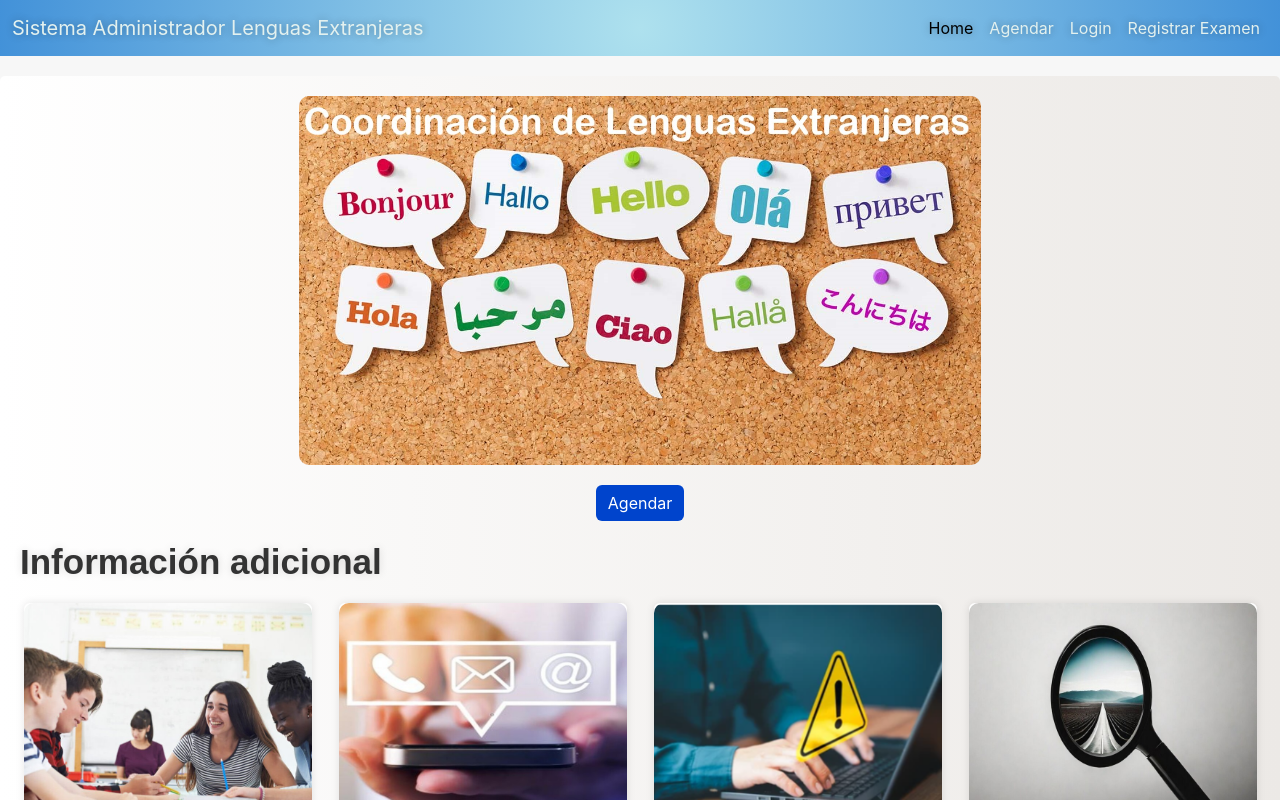
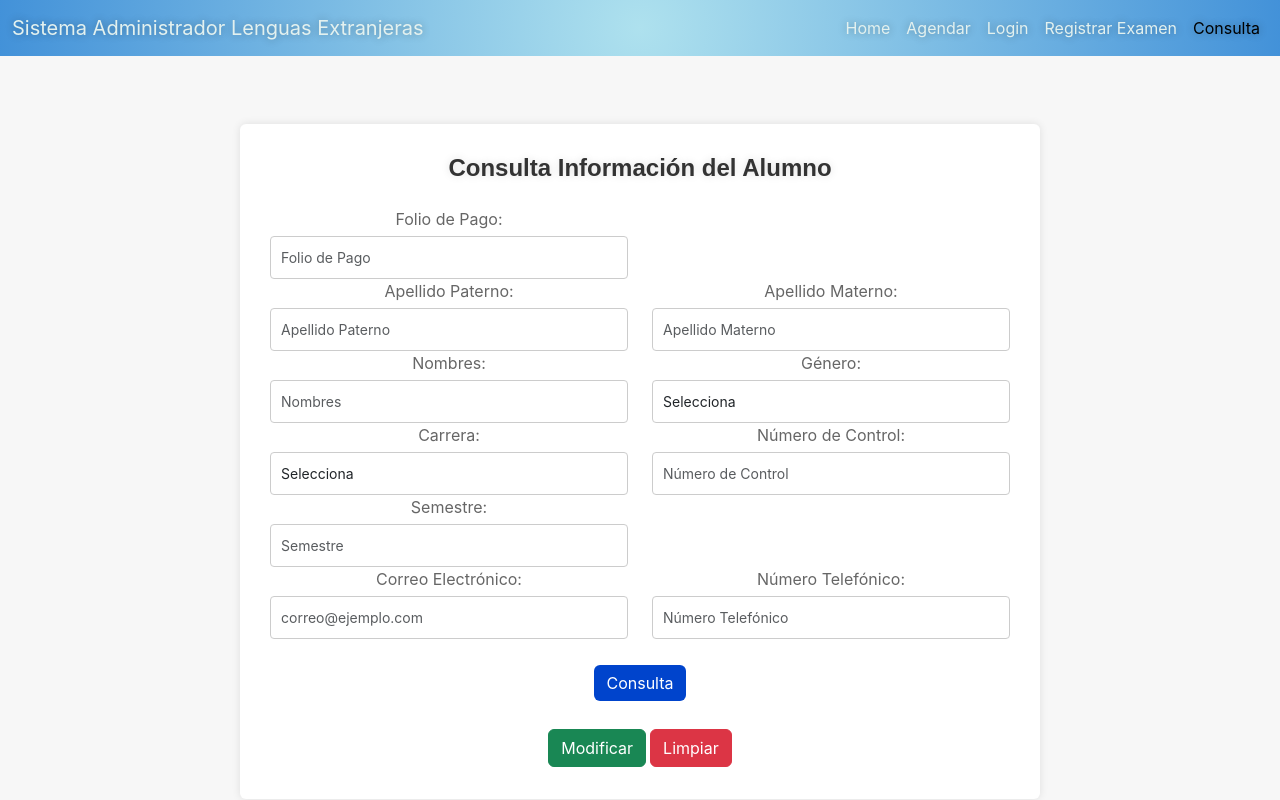
Before and after one commit to Mijimenez9/Test3, a React (Create React App) app in the folder client/: page /Consulta in a window 1280 px wide. Before the commit this address led to /. Shown: the top 800 px of the page. Built offline with nearby package versions, Linux system fonts and the light colour scheme.

Commit message:
se creo el componente Consulta
se creo componente consulta , conectao con axio, modificar logica de botones solamente

```diff
--- a/client/src/App.js
+++ b/client/src/App.js
@@ -6,6 +6,7 @@ import Registro from './Components/registro';
 import './App.css';
 import LoginScreen from './Components/LoginScreen';
 import RegistroExamen from './Components/RegistroExamen';
+import Consulta from './Components/Consulta';
 
 function App() {
   return (
@@ -17,6 +18,8 @@ function App() {
         <Route path='/Registro' element={<Registro></Registro> }></Route>
         <Route path='/*' element={<Navigate to='/' />}></Route>
         <Route path='/RegistroExamen' element={<RegistroExamen></RegistroExamen>} ></Route>
+
+        <Route path='/Consulta' element={<Consulta/>} ></Route>
         <Route path='/LoginScreen' element={<LoginScreen></LoginScreen> }></Route>
       </Routes>
 
--- /dev/null
+++ b/client/src/Components/Consulta.js
@@ -0,0 +1,255 @@
+import React, { useState } from "react";
+import Axios from "axios";
+import { Container, Card, Form, Button, Row, Col } from "react-bootstrap";
+import "./registro.css";
+
+const Consulta = () => {
+    const [formValues, setFormValues] = useState({
+      apellidoPaterno: "",
+      apellidoMaterno: "",
+      nombres: "",
+      genero: "",
+      folioPago: "",
+      carrera: "",
+      numControl: "",
+      semestre: "",
+      email: "",
+      telefono: "",
+    });
+
+    const [isConsultaDisabled, setIsConsultaDisabled] = useState(false); // Cambiado a false
+    const [isModificarEnabled, setIsModificarEnabled] = useState(true); // Cambiado a true
+
+    const handleInputChange = (e) => {
+      const { id, value } = e.target;
+      setFormValues((prevState) => ({
+        ...prevState,
+        [id]: value,
+      }));
+    };
+
+    const handleSubmit = async (e) => {
+      e.preventDefault();
+
+      // Validar si el campo de folio está vacío
+      if (!formValues.folioPago) {
+        alert("Por favor, ingrese un folio antes de enviar el formulario.");
+        return;
+      }
+
+      try {
+        const response = await Axios.get(`http://localhost:3307/buscarFolio?folioPago=${formValues.folioPago}`);
+
+        if (response.data) {
+          setFormValues(prevState => ({
+            ...prevState,
+            apellidoPaterno: response.data.apellido_paterno,
+            apellidoMaterno: response.data.apellido_materno,
+            nombres: response.data.nombre,
+            carrera: response.data.carrera,
+            email: response.data.correo_electronico,
+            telefono: response.data.telefono,
+            genero: response.data.sexo,
+            numControl: response.data.numero_control,
+          }));
+          setIsConsultaDisabled(true);
+          setIsModificarEnabled(true);
+        } else {
+          alert("FOLIO NO ENCONTRADO");
+        }
+      } catch (error) {
+        console.error("Error al buscar el folio:", error);
+      }
+    };
+
+    const handleModify = () => {
+      setIsConsultaDisabled(false);
+      setIsModificarEnabled(false);
+    };
+
+    const handleCancel = () => {
+      setFormValues({
+        apellidoPaterno: "",
+        apellidoMaterno: "",
+        nombres: "",
+        genero: "",
+        folioPago: "",
+        carrera: "",
+        numControl: "",
+        semestre: "",
+        email: "",
+        telefono: "",
+      });
+      setIsConsultaDisabled(true);
+      setIsModificarEnabled(false);
+    };
+
+  return (
+    <Container className="my-5">
+      <Card>
+        <Card.Body>
+          <h2 className="text-center mb-4">Consulta Información del Alumno</h2>
+          <Form onSubmit={handleSubmit}>
+            <Row>
+              <Col md={6}>
+                <Form.Group controlId="folioPago">
+                  <Form.Label>Folio de Pago:</Form.Label>
+                  <Form.Control
+                    type="text"
+                    placeholder="Folio de Pago"
+                    value={formValues.folioPago}
+                    onChange={handleInputChange}
+                    disabled={isConsultaDisabled}
+                  />
+                </Form.Group>
+              </Col>
+            </Row>
+            <Row>
+              <Col md={6}>
+                <Form.Group controlId="apellidoPaterno">
+                  <Form.Label>Apellido Paterno:</Form.Label>
+                  <Form.Control
+                    type="text"
+                    placeholder="Apellido Paterno"
+                    value={formValues.apellidoPaterno}
+                    onChange={handleInputChange}
+                    disabled={isConsultaDisabled}
+                  />
+                </Form.Group>
+              </Col>
+              <Col md={6}>
+                <Form.Group controlId="apellidoMaterno">
+                  <Form.Label>Apellido Materno:</Form.Label>
+                  <Form.Control
+                    type="text"
+                    placeholder="Apellido Materno"
+                    value={formValues.apellidoMaterno}
+                    onChange={handleInputChange}
+                    disabled={isConsultaDisabled}
+                  />
+                </Form.Group>
+              </Col>
+            </Row>
+            <Row>
+              <Col md={6}>
+                <Form.Group controlId="nombres">
+                  <Form.Label>Nombres:</Form.Label>
+                  <Form.Control
+                    type="text"
+                    placeholder="Nombres"
+                    value={formValues.nombres}
+                    onChange={handleInputChange}
+                    disabled={isConsultaDisabled}
+                  />
+                </Form.Group>
+              </Col>
+              <Col md={6}>
+                <Form.Group controlId="genero">
+                  <Form.Label>Género:</Form.Label>
+                  <Form.Control
+                    as="select"
+                    value={formValues.genero}
+                    onChange={handleInputChange}
+                    disabled={isConsultaDisabled}
+                  >
+                    <option value="">Selecciona</option>
+                    <option value="masculino">Masculino</option>
+                    <option value="femenino">Femenino</option>
+                  </Form.Control>
+                </Form.Group>
+              </Col>
+            </Row>
+            <Row>
+              <Col md={6}>
+                <Form.Group controlId="carrera">
+                  <Form.Label>Carrera:</Form.Label>
+                  <Form.Control
+                    as="select"
+                    value={formValues.carrera}
+                    onChange={handleInputChange}
+                    disabled={isConsultaDisabled}
+                  >
+                    <option value="">Selecciona</option>
+                    <option value="Arquitectura">Arquitectura</option>
+                    <option value="Lic. en Administración">Lic. en Administración</option>
+                    {/* Resto de las opciones de carrera */}
+                  </Form.Control>
+                </Form.Group>
+              </Col>
+              <Col md={6}>
+                <Form.Group controlId="numControl">
+                  <Form.Label>Número de Control:</Form.Label>
+                  <Form.Control
+                    type="text"
+                    placeholder="Número de Control"
+                    value={formValues.numControl}
+                    onChange={handleInputChange}
+                    disabled={isConsultaDisabled}
+                  />
+                </Form.Group>
+              </Col>
+            </Row>
+            <Row>
+              <Col md={6}>
+                <Form.Group controlId="semestre">
+                  <Form.Label>Semestre:</Form.Label>
+                  <Form.Control
+                    type="text"
+                    placeholder="Semestre"
+                    value={formValues.semestre}
+                    onChange={handleInputChange}
+                    disabled={isConsultaDisabled}
+                  />
+                </Form.Group>
+              </Col>
+            </Row>
+            <Row>
+              <Col md={6}>
+                <Form.Group controlId="email">
+                  <Form.Label>Correo Electrónico:</Form.Label>
+                  <Form.Control
+                    type="email"
+                    placeholder="correo@ejemplo.com"
+                    value={formValues.email}
+                    onChange={handleInputChange}
+                    disabled={isConsultaDisabled}
+                  />
+                  <Form.Control.Feedback type="invalid"></Form.Control.Feedback>
+                </Form.Group>
+              </Col>
+              <Col md={6}>
+                <Form.Group controlId="telefono">
+                  <Form.Label>Número Telefónico:</Form.Label>
+                  <Form.Control
+                    type="tel"
+                    placeholder="Número Telefónico"
+                    value={formValues.telefono}
+                    onChange={handleInputChange}
+                    disabled={isConsultaDisabled}
+                  />
+                </Form.Group>
+              </Col>
+            </Row>
+            <div className="text-center mt-4">
+              <Button variant="primary" type="submit" disabled={isConsultaDisabled}>
+                Consulta
+              </Button>
+            </div>
+            <div className="text-center mt-4">
+              <Button variant="success" onClick={handleModify} disabled={!isModificarEnabled}>
+                Modificar
+              </Button>
+              {isModificarEnabled && (
+                <Button variant="danger" onClick={handleCancel}>
+                  Limpiar
+                </Button>
+              )}
+            </div>
+          </Form>
+        </Card.Body>
+      </Card>
+    </Container>
+  );
+};
+
+export default Consulta;
--- a/client/src/Components/NavBar.js
+++ b/client/src/Components/NavBar.js
@@ -24,6 +24,9 @@ const NavBar = () => {
                         <li className="nav-item">
                             <NavLink to='/RegistroExamen' className="nav-link">Registrar Examen</NavLink>
                         </li>
+                        <li className="nav-item">
+                            <NavLink to='/Consulta' className="nav-link">Consulta</NavLink>
+                        </li>
                     </ul>
                 </div>
             </div>
```
Also changed, not shown: 2 other files (tests, documents, lock files or other folders).
